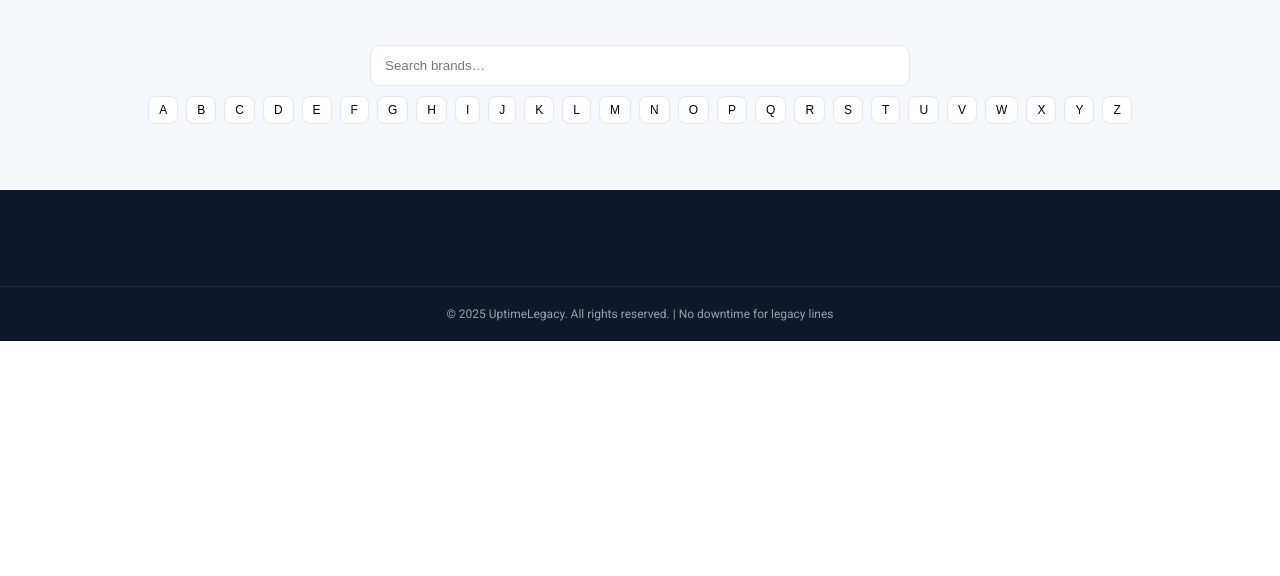
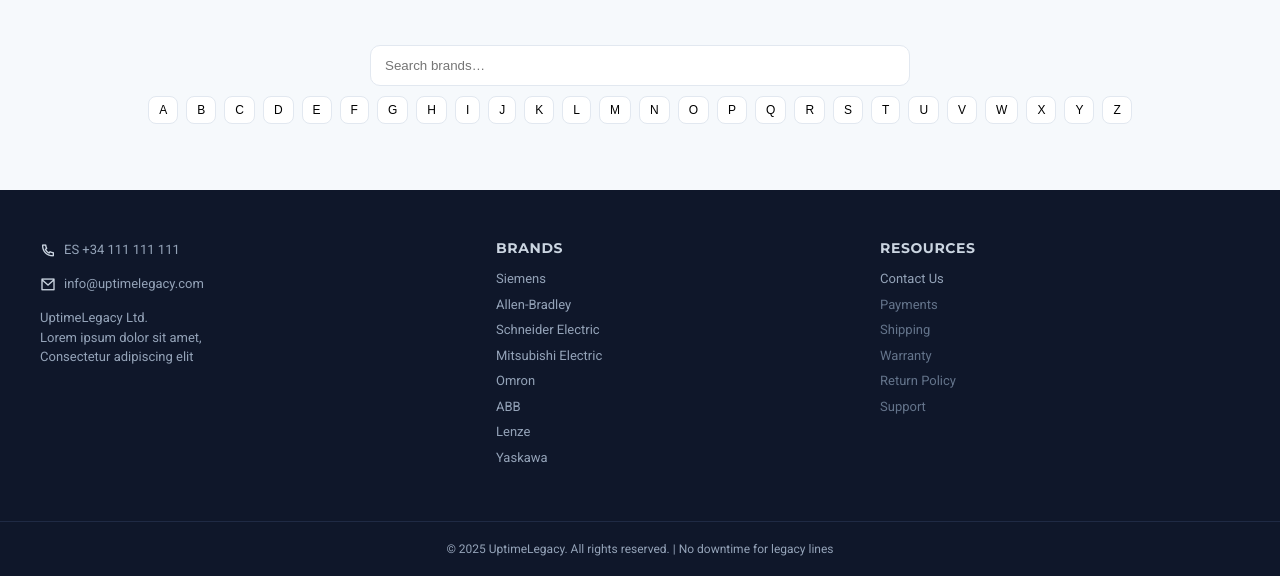
Before and after one commit to uptimelegacy/uptimelegacy-web, a website: page brands/index.html in a window 1280 px wide. Shown: the part 304-880 px from the top of the page. Before the commit the page ends 800 px from the top, so only its background shows below. Drawn offline with nearby package versions, Linux system fonts and the light colour scheme; no server answers.

Commit message:
arreglos en el footer

```diff
--- a/brands/index.html
+++ b/brands/index.html
@@ -44,6 +44,10 @@
     .list a{display:block;padding:12px 14px;border:1px solid #e5e9ef;border-radius:10px;text-decoration:none;color:#334155;background:#fff}
     .list a:hover{color:var(--primary);border-color:var(--primary)}
 
+
+    @media (max-width:900px){.brands-grid{grid-template-columns:repeat(2,1fr)}.list{grid-template-columns:repeat(2,1fr)}}
+    @media (max-width:560px){.logo-container img{height:64px}.list{grid-template-columns:1fr}nav{gap:16px}nav a{font-size:14px}}
+
     footer{background:#0f172a;color:#e2e8f0}
     .footer-content{display:grid;grid-template-columns:repeat(4,1fr);gap:24px;padding:48px 0}
     .footer-section h3{font-family:'Montserrat',sans-serif;font-size:14px;margin-bottom:10px;letter-spacing:.6px;text-transform:uppercase;color:#cbd5e1}
@@ -51,10 +55,85 @@
     .footer-section a:hover{color:#fff}
     .footer-bottom{border-top:1px solid #1f2a44;padding:18px 0;text-align:center;font-size:12px;color:#94a3b8}
 
-    @media (max-width:900px){.brands-grid{grid-template-columns:repeat(2,1fr)}.list{grid-template-columns:repeat(2,1fr)}}
-    @media (max-width:560px){.logo-container img{height:64px}.list{grid-template-columns:1fr}nav{gap:16px}nav a{font-size:14px}}
+    .footer-2cols{
+      grid-template-columns: 1.2fr 1fr 1fr;
+    }
+
+    .footer-contact{
+      font-size:13px;
+      color:#94a3b8;
+    }
+
+    .footer-contact-item{
+      display:flex;
+      align-items:center;
+      gap:8px;
+      margin-bottom:10px;
+    }
+
+    .footer-contact-item i{
+      font-size:16px;
+      color:#cbd5e1;
+    }
+
+    .footer-contact-address{
+      margin-top:12px;
+      line-height:1.5;
+    }
+
+    .footer-disabled{
+      display:block;
+      font-size:13px;
+      color:#64748b;
+      margin-bottom:6px;
+      cursor:default;
+    }
+
+    @media (max-width:900px){
+      .footer-2cols{
+        grid-template-columns:1fr 1fr;
+      }
+    }
+
+    @media (max-width:560px){
+      .footer-2cols{
+        grid-template-columns:1fr;
+      }
+    }
+
+
   </style>
 </head>
+<script type="module">
+  import { buildNameToSlugMap, slugifyFallback } from '/src/slug-resolver.js';
+
+  const FOOTER_BRANDS = [
+    "Siemens",
+    "Allen-Bradley",
+    "Schneider Electric",
+    "Mitsubishi Electric",
+    "Omron",
+    "ABB",
+    "Lenze",
+    "Yaskawa"
+  ];
+
+  (async () => {
+    const container = document.getElementById('footer-brands');
+    if (!container) return;
+
+    const map = await buildNameToSlugMap();
+
+    FOOTER_BRANDS.forEach(name => {
+      const slug = map[name.toLowerCase()] || slugifyFallback(name);
+      const a = document.createElement('a');
+      a.href = `/brands/${slug}`;
+      a.textContent = name;
+      container.appendChild(a);
+    });
+  })();
+</script>
+
 <body>
   <header>
     <div class="container header-inner">
@@ -101,11 +180,54 @@
     </section>
   </main>
 
+
   <footer>
-    <div class="container footer-content" id="footerSlots"></div>
-    <div class="footer-bottom"><p data-i18n="footer.copy">© 2024 UptimeLegacy. All rights reserved. | No downtime for legacy lines</p></div>
+    <div class="container footer-content footer-2cols">
+
+      <!-- CONTACT BLOCK -->
+      <div class="footer-contact">
+        <div class="footer-contact-item">
+          <i class="ri-phone-line"></i>
+          <span>ES +34 111 111 111</span>
+        </div>
+        <div class="footer-contact-item">
+          <i class="ri-mail-line"></i>
+          <span>info@uptimelegacy.com</span>
+        </div>
+        <div class="footer-contact-address" data-i18n="footer.address">
+          UptimeLegacy Ltd.<br>
+          Lorem ipsum dolor sit amet,<br>
+          Consectetur adipiscing elit
+        </div>
+      </div>
+
+      <!-- BRANDS -->
+      <div class="footer-section">
+        <h3 data-i18n="footer.brands">Brands</h3>
+        <div id="footer-brands"></div>
+      </div>
+
+      <!-- RESOURCES -->
+      <div class="footer-section">
+        <h3 data-i18n="footer.resources">Resources</h3>
+        <a href="contact-us.html" data-i18n="footer.contact">Contact Us</a>
+        <span class="footer-disabled" data-i18n="footer.payments">Payments</span>
+        <span class="footer-disabled" data-i18n="footer.shipping">Shipping</span>
+        <span class="footer-disabled" data-i18n="footer.warranty">Warranty</span>
+        <span class="footer-disabled" data-i18n="footer.returns">Return Policy</span>
+        <span class="footer-disabled" data-i18n="footer.support">Support</span>
+      </div>
+
+    </div>
+
+
+
+    <div class="footer-bottom">
+      <p data-i18n="footer.copy">
+        © 2025 UptimeLegacy. All rights reserved. | No downtime for legacy lines
+      </p>
+    </div>
   </footer>
-
   <script src="/src/lang.js"></script>
   <script src="/src/brands.js" type="module"></script>
 </body>
```
Also changed, not shown: brand.html (+116 -29 lines), index.html (+7 -4 lines), 1 other file.
